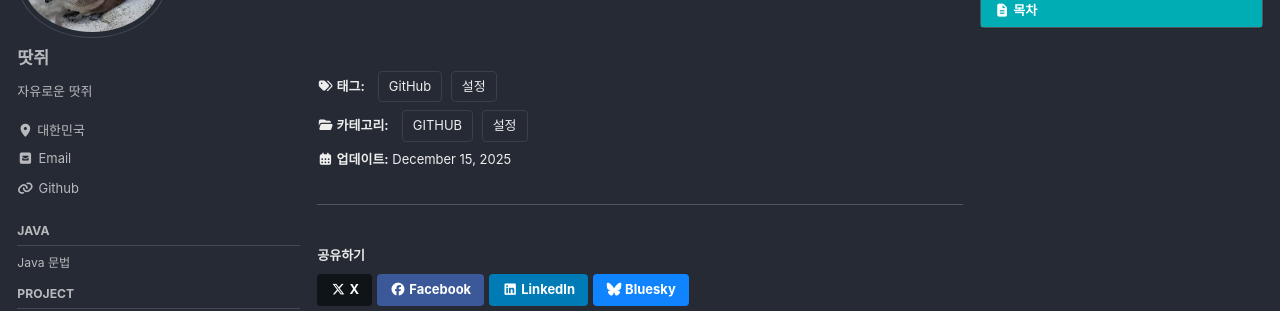
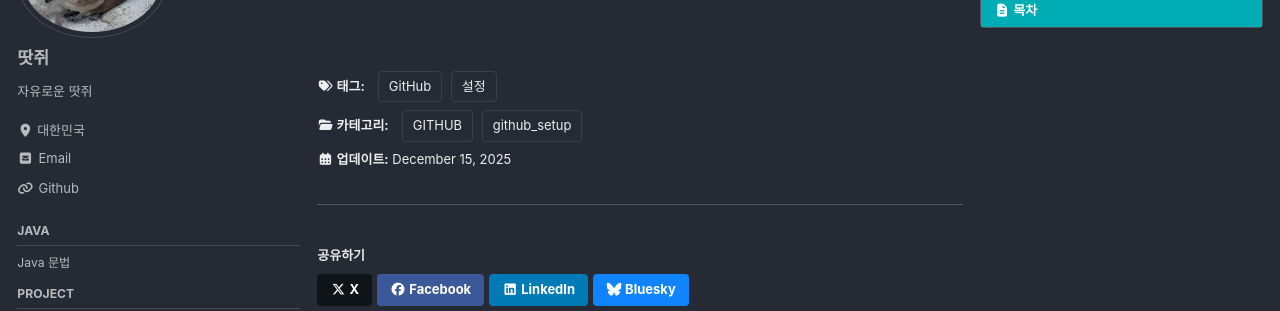
Before and after one commit to jaeseo0214/jaeseo0214.github.io, a Jekyll site: the page built from _posts/2025-12-15-Github_Sync.md, in a window 1280 px wide and 1040 px high. Shown: the part 165-476 px from the top of the window. Built offline with Jekyll 4.4.1, drawn with Linux system fonts in a browser that asks for light colours; cached includes are drawn as plain includes.

Commit message:
Update setting

```diff
--- a/_posts/2025-12-15-Github_Sync.md
+++ b/_posts/2025-12-15-Github_Sync.md
@@ -4,7 +4,7 @@ title: "멀티 기기 GITHUB 블로그 동기화"
 date: 2025-12-15
 categories:
   - GITHUB
-  - 설정
+  - github_setup
 tags: [GitHub, 설정]
 author_profile: true
 read_time: true
```
